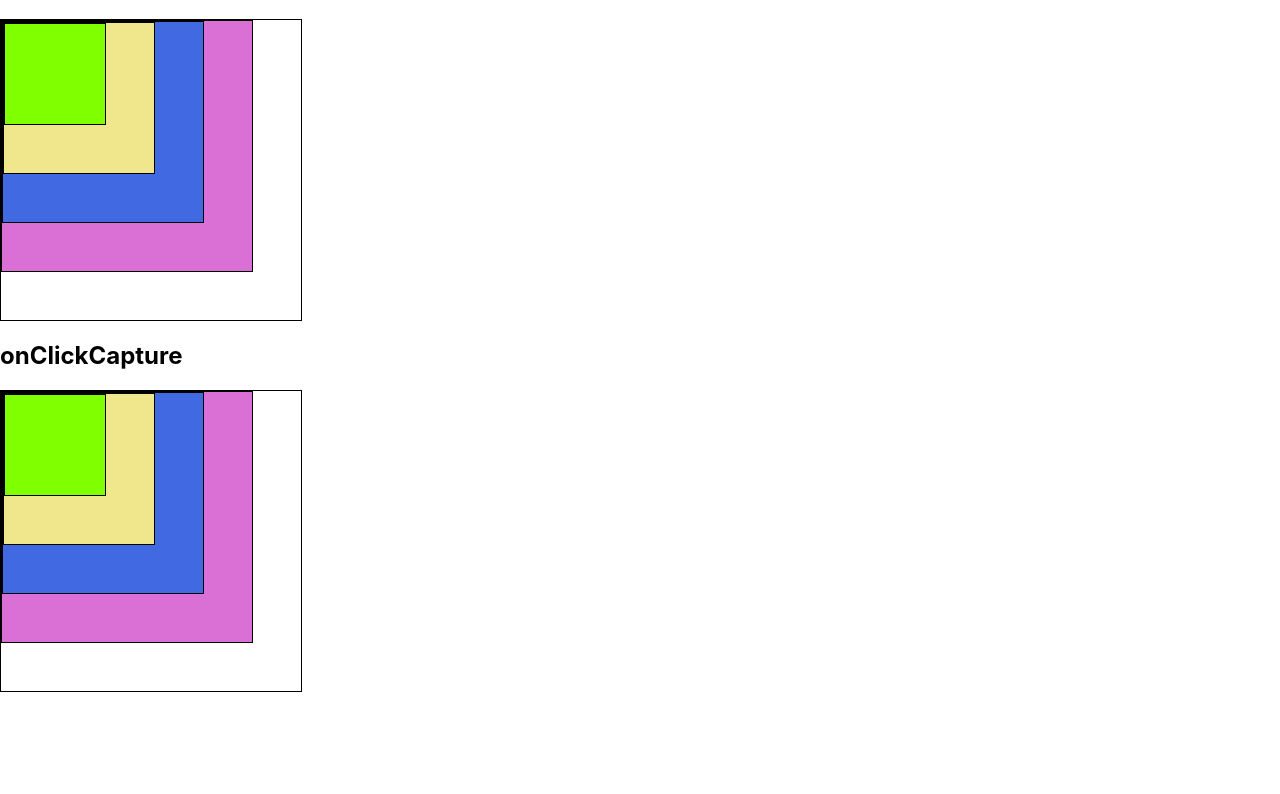
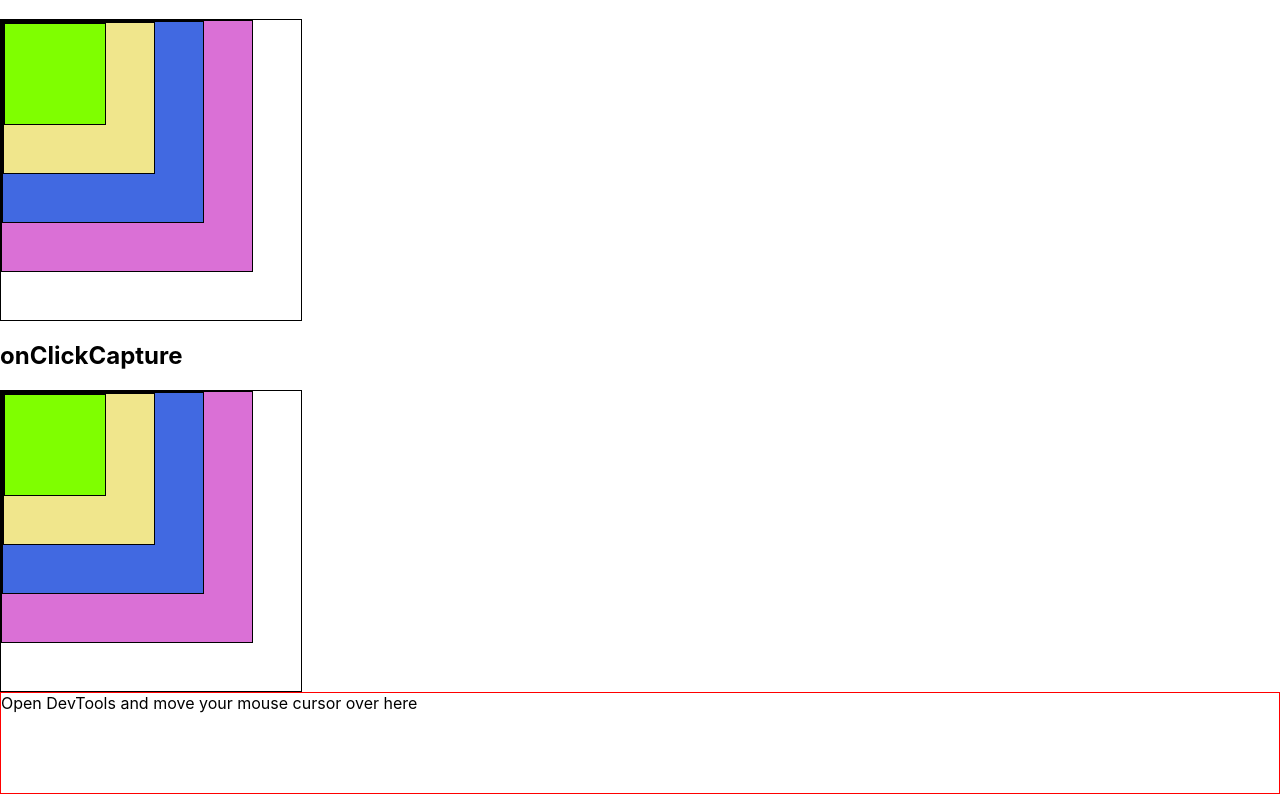
Before and after one commit to fed-gren/Front-End-Study, a React (Create React App) app in the folder React/hello-react/: page / in a window 1280 px wide. Shown: the part 1096-1890 px from the top of the page. Before the commit the page ends 1788 px from the top, so only its background shows below. Built offline with nearby package versions, Linux system fonts and the light colour scheme.

Commit message:
내용 수정 및 보충

```diff
--- a/React/hello-react/src/App.js
+++ b/React/hello-react/src/App.js
@@ -37,7 +37,7 @@ class App extends Component {
         <button onClick={this.handleClick}>랜덤 색상</button>
         <LifeCycleSample color={this.state.color}/>
         <h2>Test</h2>
-        <Test></Test>
+        <Test />
       </>
     );
   }
--- a/React/hello-react/src/Test.js
+++ b/React/hello-react/src/Test.js
@@ -30,9 +30,15 @@ export default class Test extends Component {
 
         <h2>onClickCapture</h2>
         <div className="great-great-grand-parents">
-          <div className="great-grand-parents">
-            <div className="grand-parents" onClickCapture={this.printWhoAmI}>
-              <div className="parents">
+          <div className="great-grand-parents"
+            onMouseDown={()=>console.log("mouse down bubbling")}
+            onMouseDownCapture={()=>console.log("mouse down capturing")}>
+            <div className="grand-parents"
+              onClickCapture={this.printWhoAmI}
+              onClick={() => console.log("클릭 버블링")}>
+              <div className="parents"
+                onMouseOverCapture={() => console.log('mouse over capturing')}
+                onMouseOver={() => console.log('mouse over bubbling')}>
                 <div className="child">
 
                 </div>
@@ -40,7 +46,25 @@ export default class Test extends Component {
             </div>
           </div>
         </div>
+        <Mouse />
       </div>
     );
   }
 }
+
+class Mouse extends Component {
+  render() {
+    return <div>
+      <div
+        style={{border: '1px solid red',height:'100px'}}
+        onMouseOverCapture={((event)=>{
+          console.log('mouse over on capture event')
+          console.dir(event, this)}).bind(this)}
+        onMouseOver={((event)=>{
+          console.log('mouse over on bubbling event')
+          console.dir(event, this)}).bind(this)} >
+          Open DevTools and move your mouse cursor over here
+        </div>
+    </div>
+  }
+}
```
Also changed, not shown: 2 other files (tests, documents, lock files or other folders).
